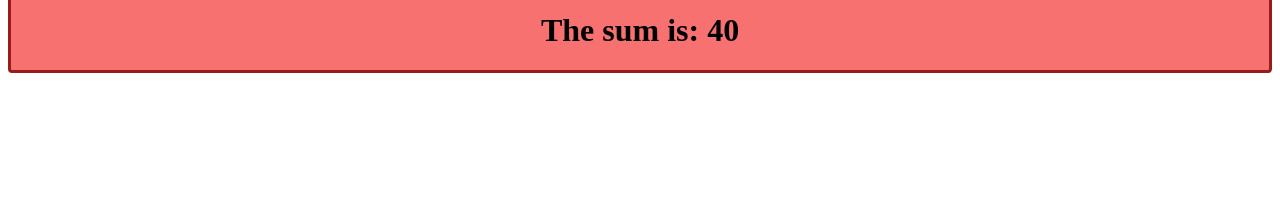
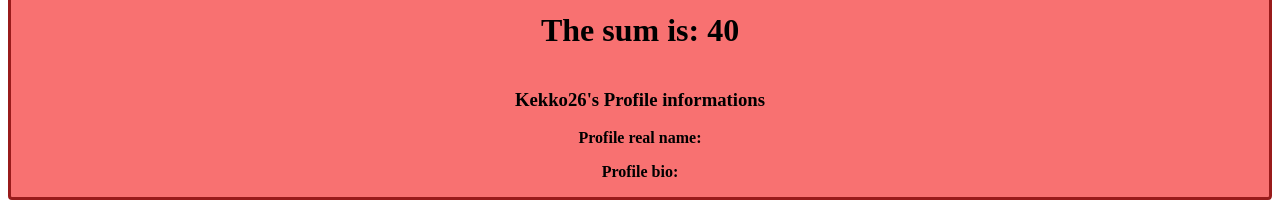
Before and after one commit to Kekko26/react-exercises, a React (Create React App) app: page / in a window 1280 px wide. Shown: the part 1228-1433 px from the top of the page. Before the commit the page ends 1309 px from the top, so only its background shows below. Built offline with nearby package versions, Linux system fonts and the light colour scheme; no server answers.

Commit message:
Exercise done

```diff
--- a/src/App.js
+++ b/src/App.js
@@ -5,6 +5,7 @@ import { Colors } from "./Colors";
 import { Container } from "./Container";
 import { Counter } from "./Counter";
 import { DisplayLanguage } from "./DisplayLanguage";
+import { GitHubUser } from "./GitHubUser";
 import { Helloworld } from "./Helloworld";
 import { InteractiveWelcome } from "./InteractiveWelcome";
 import { Contesto } from './LanguageContext'
@@ -85,6 +86,8 @@ export function App(){
 
             <Sum/>
 
+            <GitHubUser username={'Kekko26'} />
+
         </Container>
         )
 }
--- /dev/null
+++ b/src/GitHubUser.js
@@ -0,0 +1,25 @@
+import { useEffect, useState } from "react";
+
+export function GitHubUser(props){
+    const [name, setName] = useState('')
+    const [bio, setBio] = useState('')
+
+    useEffect(()=>{
+        async function fetchData(){
+        const data = await fetch(`https://api.github.com/users/${props.username}`)
+        const fetched = await data.json()
+        console.log(fetched);
+        setName(()=>{return fetched.name})
+        setBio(()=>{return fetched.bio})
+        }
+    fetchData()
+    }, [props.username])
+
+    return(
+        <div>
+            <h3>{props.username}'s Profile informations</h3>
+            <p><strong>Profile real name:</strong> {name}</p>
+            <p><strong>Profile bio:</strong> {bio}</p>
+        </div>
+    )
+}
```
